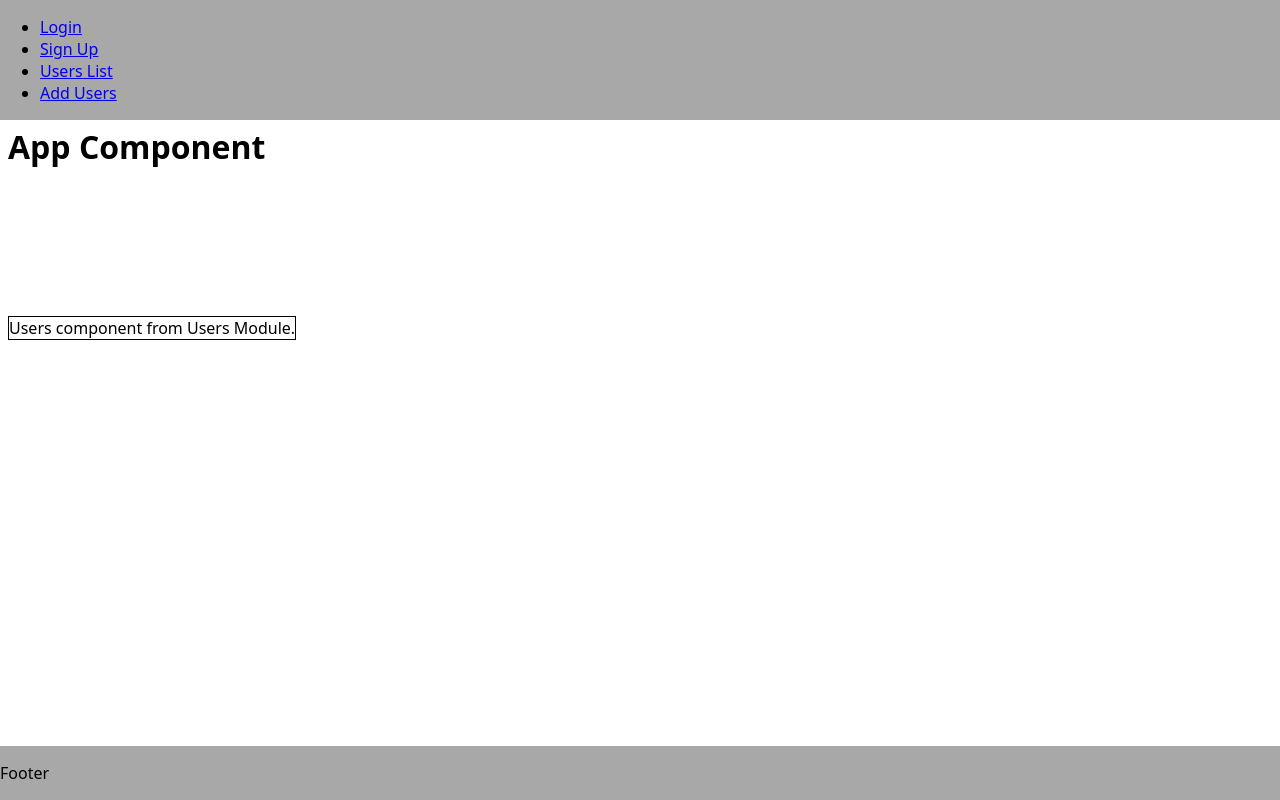
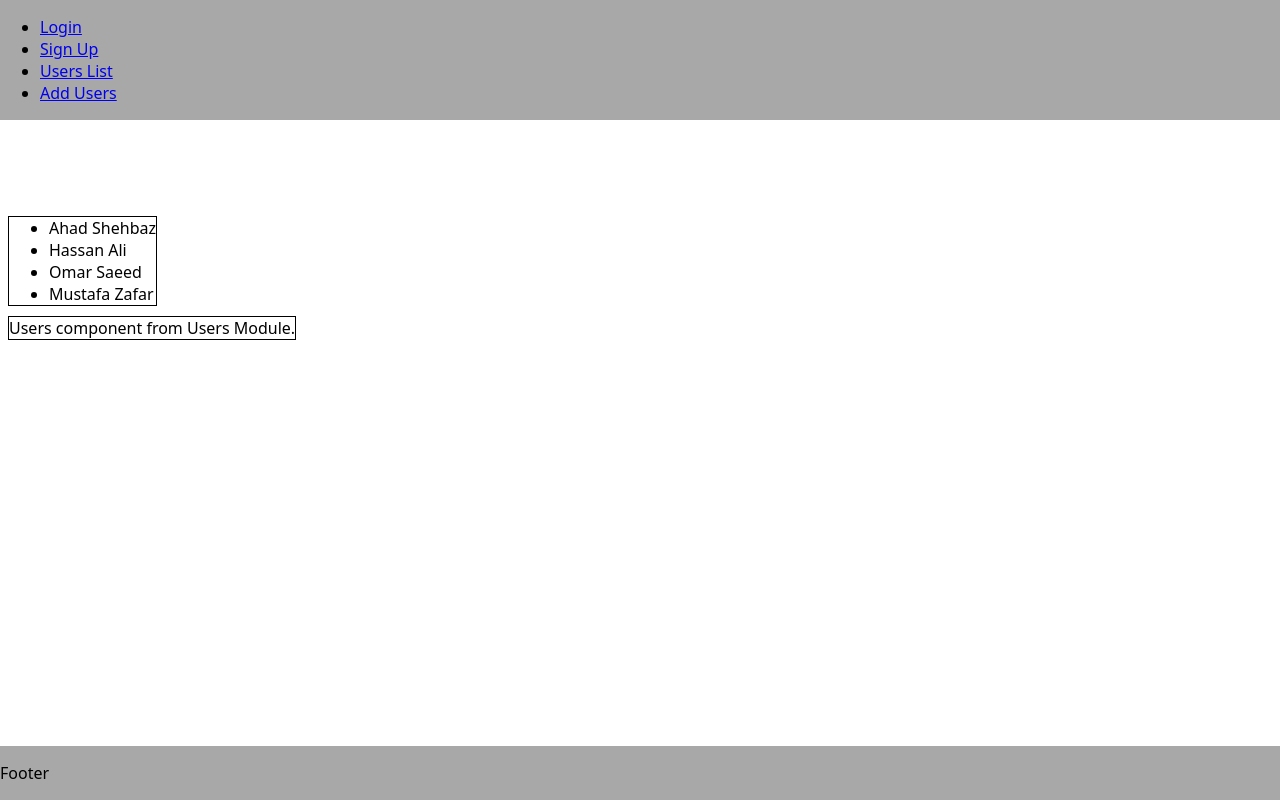
Before and after one commit to ahadddd/angular_tutorials, an Angular app: page /users in a window 1280 px wide. Built offline with nearby package versions, Linux system fonts and the light colour scheme.

Commit message:
first commit 270423

```diff
--- a/src/app/users/users/users.component.html
+++ b/src/app/users/users/users.component.html
@@ -1,5 +1,7 @@
 <p>Users component from Users Module.</p>
 
-<ul>
-    <li *ngFor="let user of usersData"></li>
+<ul style="border: 1px solid; position: absolute; top: 200px;">
+    <li *ngFor="let user of usersData">
+        {{user.firstName}} {{user.secName}}
+    </li>
 </ul>
```
